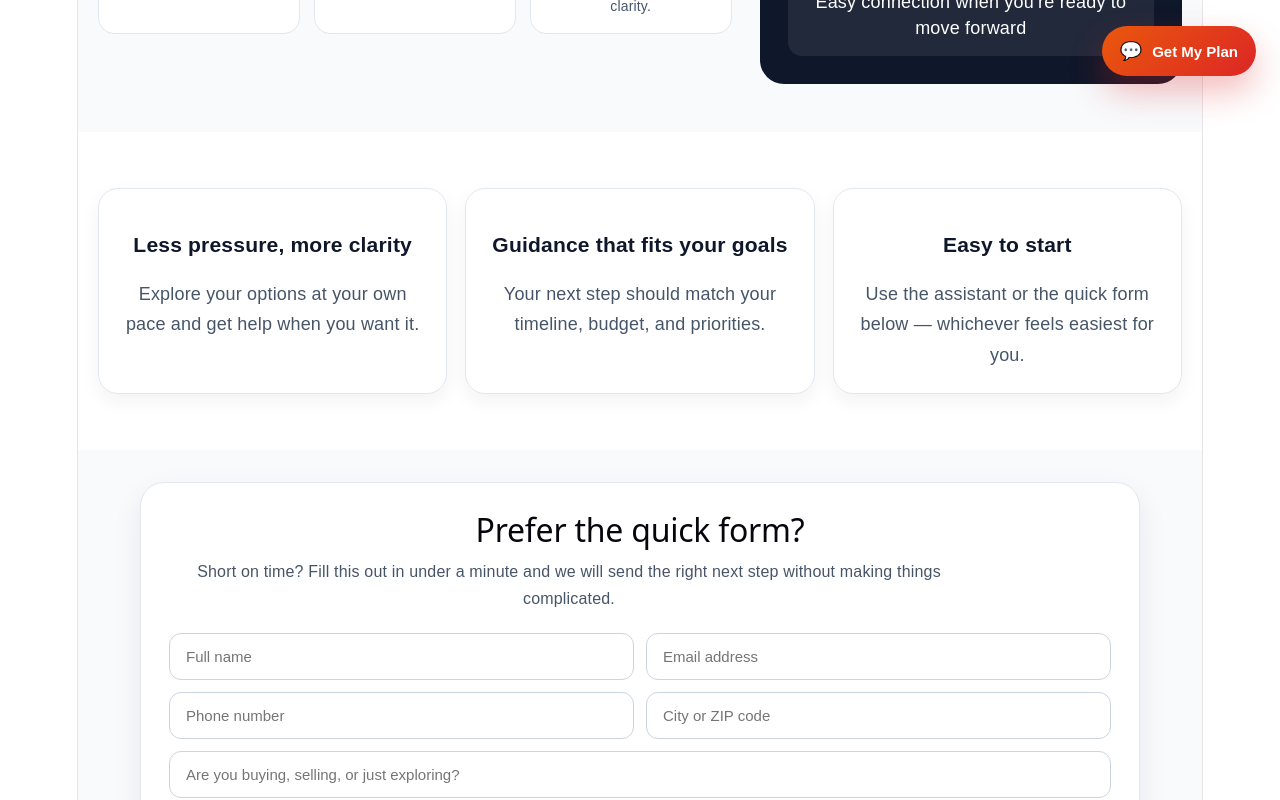
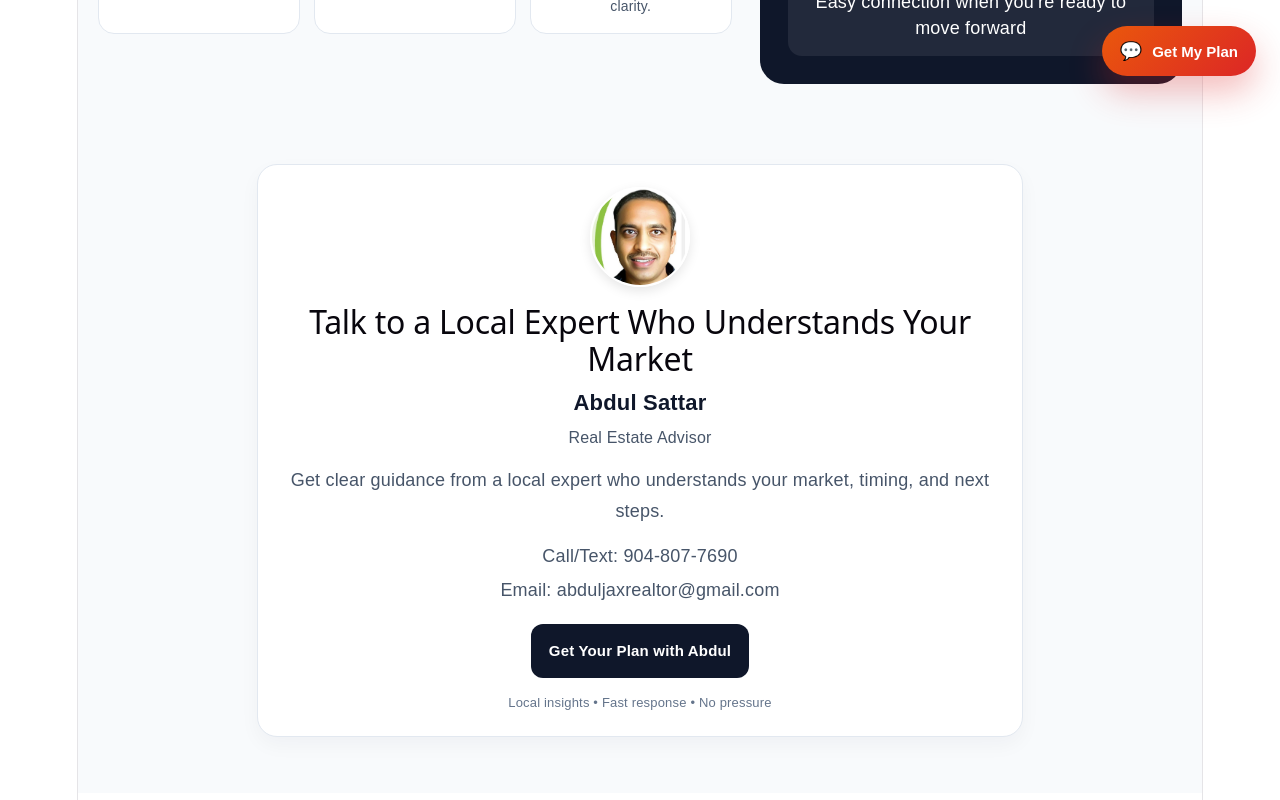
Before and after one commit to gugudujn/real-estate-leads, a React (Vite) app: page / in a window 1280 px wide. Shown: the part 700-1500 px from the top of the page. Built offline with nearby package versions, Linux system fonts and the light colour scheme.

Commit message:
add profile

```diff
--- a/src/App.jsx
+++ b/src/App.jsx
@@ -1,5 +1,8 @@
 import React, { useEffect, useMemo, useRef, useState } from "react";
 import { House, MapPinned, PhoneCall } from "lucide-react";
+import heroImage from "./assets/hero.png";
+import agentPhoto from "./assets/abdul.JPG";
+import { agentProfile } from "./config/agentProfile";
 
 const WEBHOOK_URL = "https://hooks.zapier.com/hooks/catch/27287146/ujq273d/";
 
@@ -110,6 +113,21 @@ function getFieldError(key, rawValue) {
 }
 
 function App() {
+  const agentName = agentProfile?.name || "Your Name";
+  const agentTitle = agentProfile?.title || "Real Estate Advisor";
+  const agentPhone = agentProfile?.phone || "XXX-XXX-XXXX";
+  const agentEmail = agentProfile?.email || "your@email.com";
+  const agentHeadline =
+    agentProfile?.headline ||
+    "Talk to a Local Expert Who Understands Your Market";
+  const agentDescription =
+    agentProfile?.description ||
+    "Get clear guidance from a local expert who understands your market, timing, and next steps.";
+  const agentCtaText = agentProfile?.ctaText || "Get Your Plan";
+  const agentTrustLine =
+    agentProfile?.trustLine || "Local insights • Fast response • No pressure";
+  const agentPhotoAlt = agentProfile?.photoAlt || agentName;
+
   const [stepIndex, setStepIndex] = useState(0);
   const [submitting, setSubmitting] = useState(false);
   const [submitted, setSubmitted] = useState(false);
@@ -245,7 +263,8 @@ function App() {
         return {
           ...step,
           prompt: "Who should I prepare these next steps for?",
-          helper: "I'll keep the follow-up personal and relevant to your goals.",
+          helper:
+            "I'll keep the follow-up personal and relevant to your goals.",
         };
       }
 
@@ -261,7 +280,8 @@ function App() {
       if (step.key === "phone") {
         return {
           ...step,
-          prompt: "What's the best phone number if a quick call or text would help?",
+          prompt:
+            "What's the best phone number if a quick call or text would help?",
           helper: "Optional - helpful if you'd like faster answers.",
         };
       }
@@ -582,7 +602,8 @@ function App() {
               ...(isMobile ? styles.heroTitleMobile : {}),
             }}
           >
-            Get a clear 60-second plan to buy, sell, or move forward with confidence.
+            Get a clear 60-second plan to buy, sell, or move forward with
+            confidence.
           </h1>
           <p
             style={{
@@ -724,6 +745,106 @@ function App() {
           </div>
         </div>
       </section>
+
+      {/* Agent Trust Section START */}
+      <section style={styles.section}>
+        <div
+          style={{
+            ...styles.infoCard,
+            maxWidth: "720px",
+            margin: "0 auto",
+            textAlign: "center",
+            boxShadow: "0 8px 20px rgba(15, 23, 42, 0.04)",
+          }}
+        >
+          <img
+            src={agentPhoto}
+            alt={agentPhotoAlt}
+            style={{
+              width: "96px",
+              height: "96px",
+              borderRadius: "50%",
+              objectFit: "cover",
+              display: "block",
+              margin: "0 auto 16px",
+              border: "2px solid #fff",
+              boxShadow: "0 4px 12px rgba(0,0,0,0.1)",
+            }}
+          />
+          <h2
+            style={{
+              ...styles.sectionTitle,
+              ...(isMobile ? styles.sectionTitleMobile : {}),
+              marginBottom: "12px",
+            }}
+          >
+            {agentHeadline}
+          </h2>
+          <p
+            style={{
+              margin: 0,
+              fontSize: "22px",
+              fontWeight: "bold",
+              color: "#0f172a",
+            }}
+          >
+            {agentName}
+          </p>
+          <p
+            style={{
+              ...styles.sectionSubtitle,
+              ...(isMobile ? styles.sectionSubtitleMobile : {}),
+              margin: "8px auto 0",
+            }}
+          >
+            {agentTitle}
+          </p>
+          <p style={{ ...styles.infoText, marginTop: "14px" }}>
+            {agentDescription}
+          </p>
+          <p style={{ ...styles.infoText, marginTop: "14px" }}>
+            Call/Text: {agentPhone}
+          </p>
+          <p style={{ ...styles.infoText, marginTop: "4px" }}>
+            Email: {agentEmail}
+          </p>
+          <div style={{ marginTop: "18px" }}>
+            <a
+              href="#backup-form"
+              style={{
+                ...styles.primaryButton,
+                ...(isMobile ? styles.primaryButtonMobile : {}),
+                display: "inline-block",
+                textDecoration: "none",
+              }}
+            >
+              {agentCtaText}
+            </a>
+          </div>
+          <p
+            style={{
+              ...styles.infoText,
+              fontSize: "13px",
+              marginTop: "14px",
+              color: "#64748b",
+            }}
+          >
+            {agentTrustLine}
+          </p>
+          <p
+            style={{
+              ...styles.infoText,
+              display: "none",
+              fontSize: "13px",
+              marginTop: "14px",
+              color: "#64748b",
+            }}
+          >
+            Local market insights • Fast response • No pressure
+          </p>
+        </div>
+      </section>
+      {/* Agent Trust Section END */}
 
       <section
         style={{
--- /dev/null
+++ b/src/config/agentProfile.js
@@ -0,0 +1,12 @@
+export const agentProfile = {
+  name: "Abdul Sattar",
+  title: "Real Estate Advisor",
+  phone: "904-807-7690",
+  email: "abduljaxrealtor@gmail.com",
+  headline: "Talk to a Local Expert Who Understands Your Market",
+  description:
+    "Get clear guidance from a local expert who understands your market, timing, and next steps.",
+  ctaText: "Get Your Plan with Abdul",
+  trustLine: "Local insights • Fast response • No pressure",
+  photoAlt: "Abdul Sattar",
+};
```
Also changed, not shown: src/assets/abdul.JPG (added).
